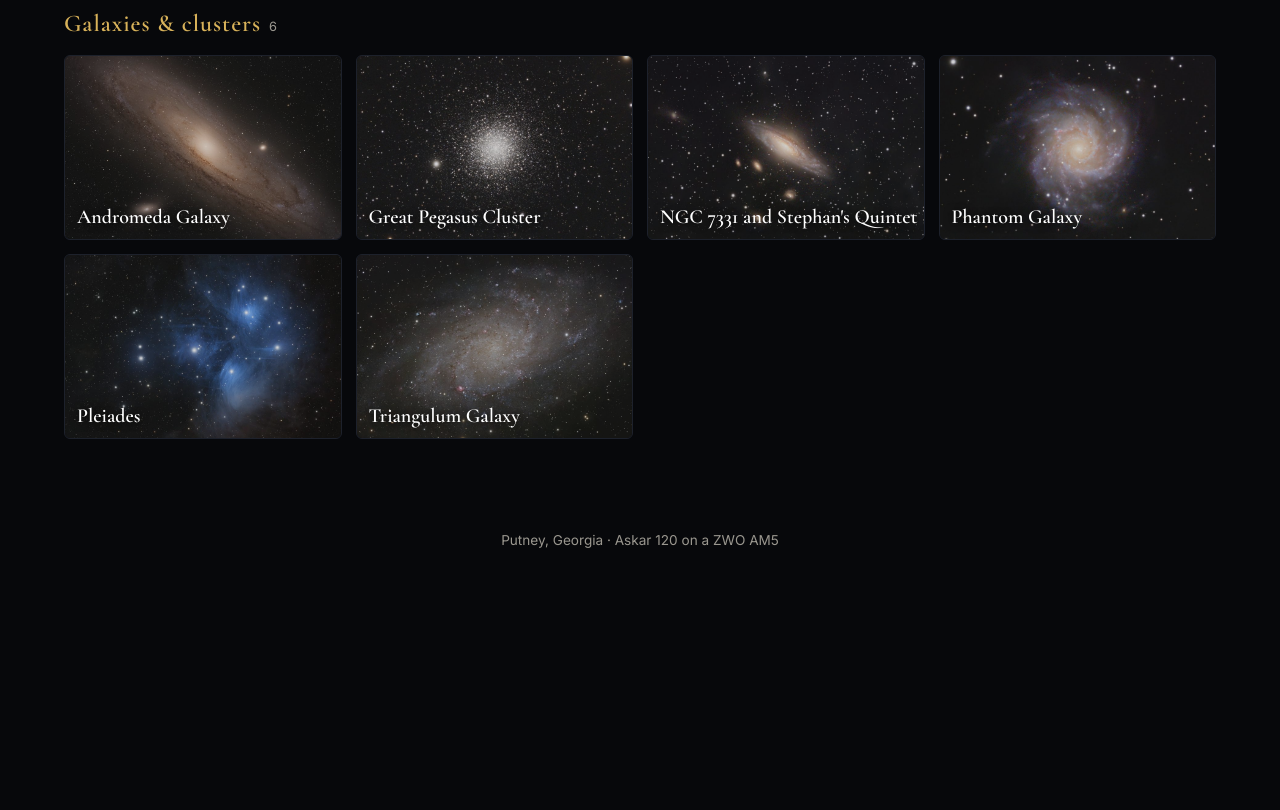
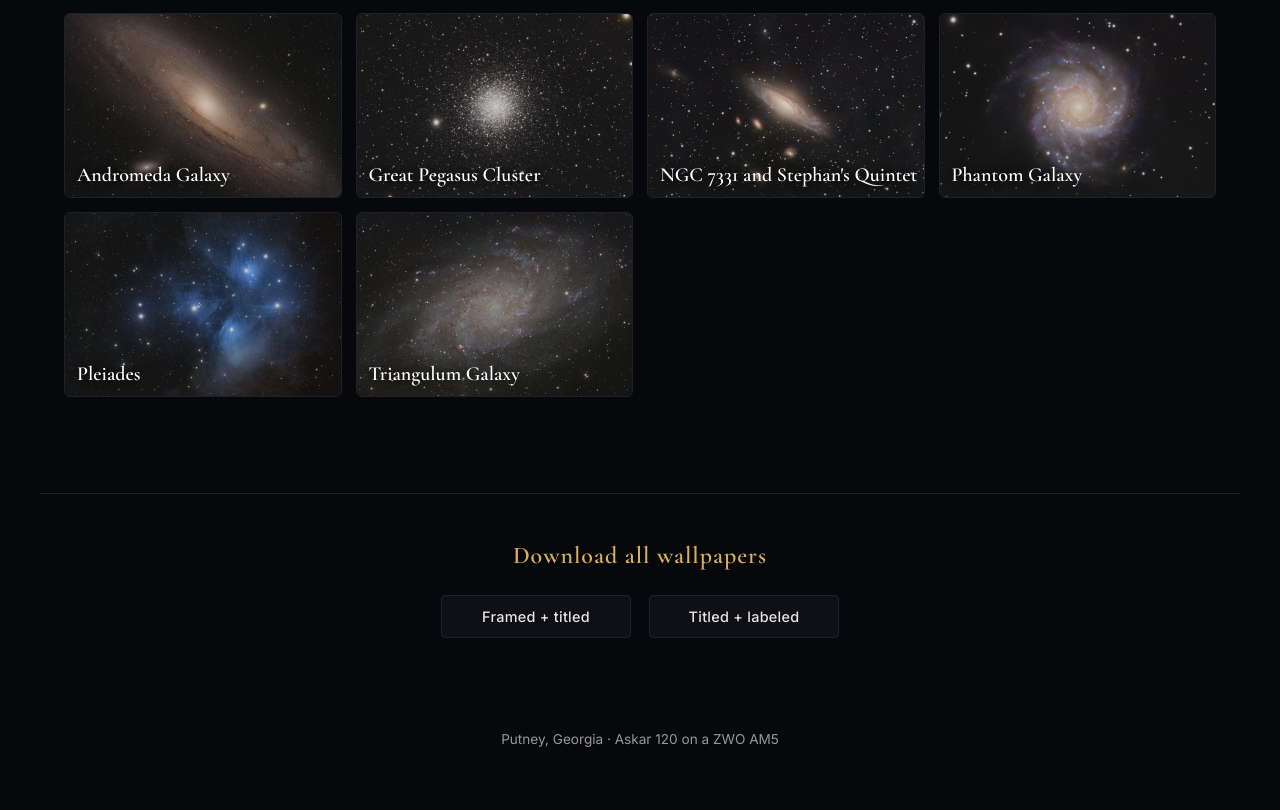
Before and after one commit to curtisecombsjr/backyard-astronomy, a plain HTML site: page index.html in a window 1280 px wide. Shown: the part 1817-2627 px from the top of the page. Before the commit the page ends 2428 px from the top, so only its background shows below. Drawn offline with nearby package versions, Linux system fonts and the light colour scheme.

Commit message:
Gallery update 2026-11-17 00:13
Co-Authored-By: Claude Opus 5.5 <noreply@anthropic.com>

```diff
--- a/index.html
+++ b/index.html
@@ -12,7 +12,6 @@
 <header>
   <h1>Backyard Nebulae</h1>
   <p>Deep-sky photographs taken from a backyard among the trees in Putney, Georgia, one five-minute exposure at a time.</p>
-  <p class="dl">Download all wallpapers<span class="sep">|</span><a href="https://github.com/curtisecombsjr/backyard-astronomy/releases/download/wallpapers/backyard-nebulae-wallpapers-framed-titled.zip">Framed + titled</a><span class="sep">|</span><a href="https://github.com/curtisecombsjr/backyard-astronomy/releases/download/wallpapers/backyard-nebulae-wallpapers-titled-labeled.zip">Titled + labeled</a></p>
 </header>
 <div class="group">
   <h2>Nebulae<small>25</small></h2>
@@ -55,6 +54,13 @@
     <a href="t/m33.html"><img src="img/m33_thumb.jpg" alt="Triangulum Galaxy" loading="lazy" decoding="async"><span>Triangulum Galaxy</span></a>
   </nav>
 </div>
+<div class="dl">
+  <h2>Download all wallpapers</h2>
+  <div class="dlb">
+    <a href="https://github.com/curtisecombsjr/backyard-astronomy/releases/download/wallpapers/backyard-nebulae-wallpapers-framed-titled.zip">Framed + titled</a>
+    <a href="https://github.com/curtisecombsjr/backyard-astronomy/releases/download/wallpapers/backyard-nebulae-wallpapers-titled-labeled.zip">Titled + labeled</a>
+  </div>
+</div>
 <footer>Putney, Georgia · Askar 120 on a ZWO AM5</footer>
 </body>
 </html>
--- a/style.css
+++ b/style.css
@@ -45,10 +45,12 @@ section { max-width: 1200px; margin: 0 auto; padding: 0 24px; }
 .wlinks .sep { margin: 0 12px; color: var(--line); color: #3a3f4b; }
 .wlinks a { color: var(--muted); text-decoration: none; border-bottom: 1px solid var(--line); }
 .wlinks a:hover { color: var(--gold); border-color: var(--gold); }
-header p.dl { font-size: .9rem; margin-top: 18px; }
-header p.dl .sep { margin: 0 12px; color: #3a3f4b; }
-header p.dl a { color: var(--muted); text-decoration: none; border-bottom: 1px solid var(--line); }
-header p.dl a:hover { color: var(--gold); border-color: var(--gold); }
+.dl { max-width: 1200px; margin: 96px auto 0; padding: 48px 24px 0; border-top: 1px solid var(--line); text-align: center; }
+.dl h2 { font: 600 1.5rem/1.2 "Cormorant Garamond", Georgia, serif; margin: 0; color: var(--gold); letter-spacing: .04em; }
+.dlb { display: flex; justify-content: center; flex-wrap: wrap; gap: 18px; margin-top: 24px; }
+.dlb a { min-width: 190px; padding: 12px 26px; border: 1px solid var(--line); border-radius: 4px; text-decoration: none;
+         font: 500 .9rem Inter, sans-serif; letter-spacing: .02em; color: var(--text); background: var(--panel); transition: border-color .2s, color .2s; }
+.dlb a:hover { border-color: var(--gold); color: var(--gold); }
 footer { color: var(--muted); text-align: center; font-size: .85rem; padding: 90px 24px 60px; }
 #zoom { position: fixed; inset: 0; background: rgba(0,0,0,.95); display: none; align-items: center; justify-content: center; z-index: 10; cursor: zoom-out; }
 #zoom img { max-width: 98vw; max-height: 96vh; }
```
